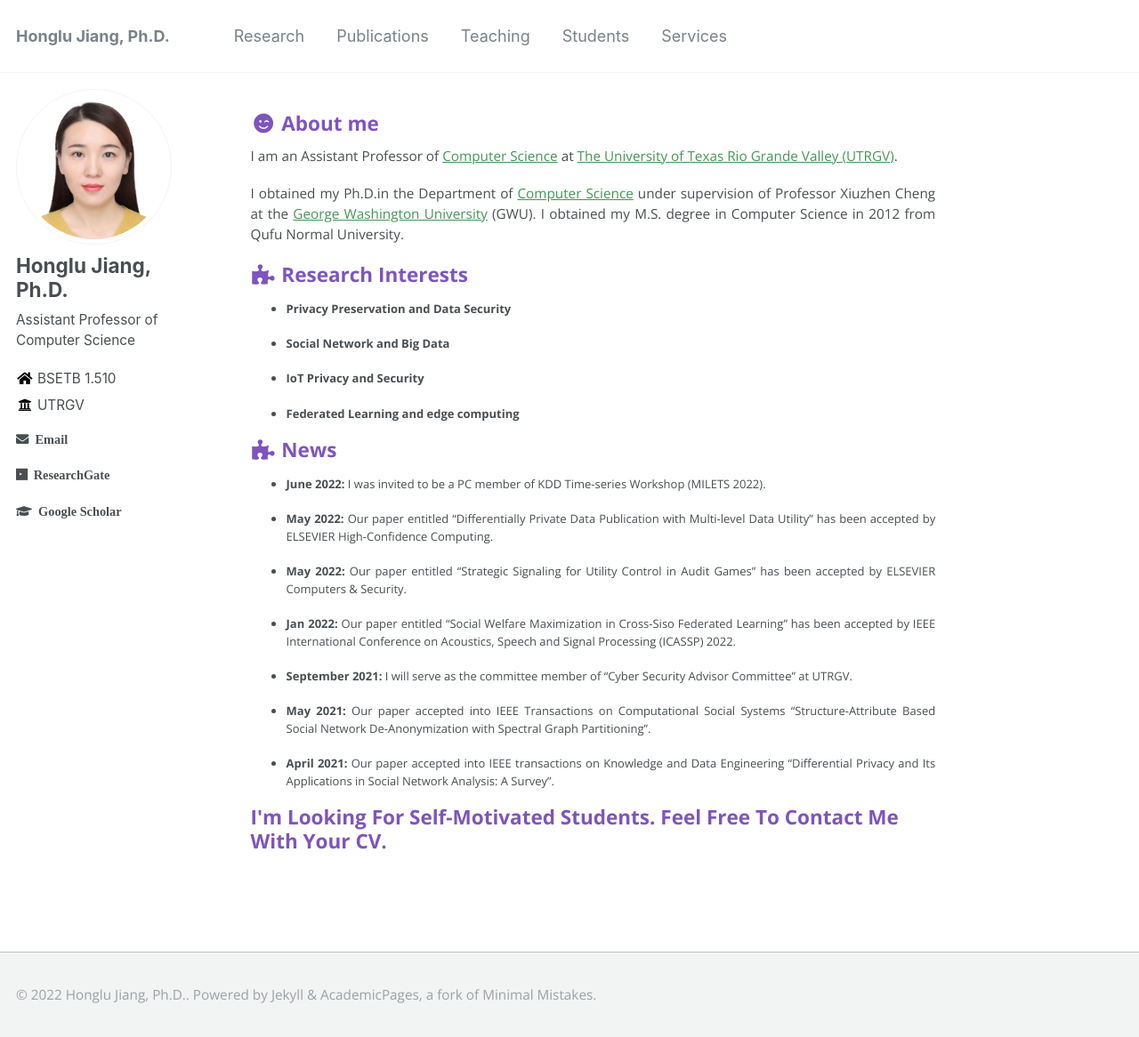
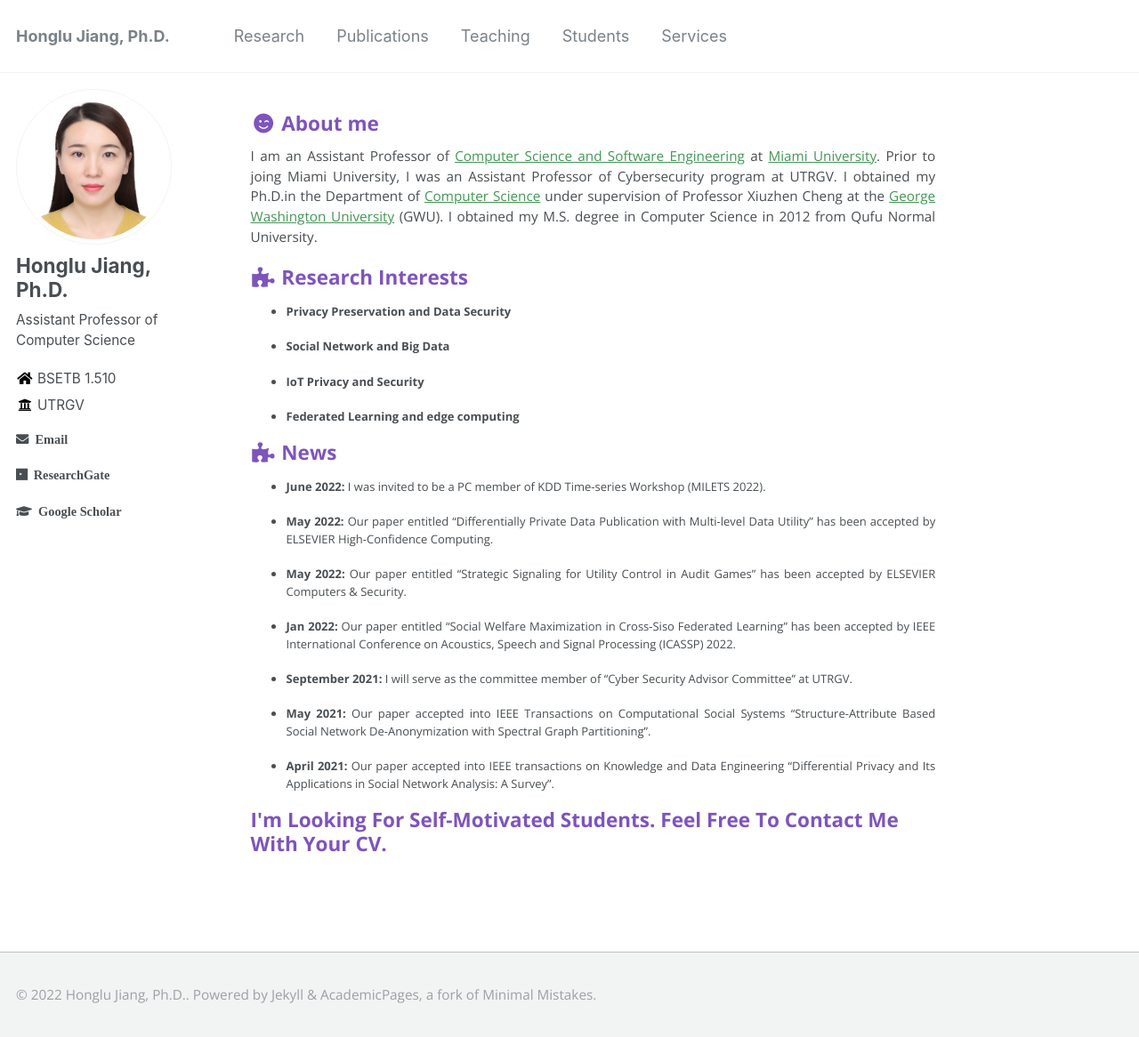
Before and after one commit to hljiang0720/hljiang.github.io, a Jekyll site: the page built from _pages/about.md, in a window 1280 px wide and 1166 px high. Shown: the whole window at 89% size. Built offline with Jekyll 4.4.1, drawn with Linux system fonts in a browser that asks for light colours.

Commit message:
Update about.md

```diff
--- a/_pages/about.md
+++ b/_pages/about.md
@@ -10,8 +10,7 @@ redirect_from:
 
 ### <i class="fa fa-fw fa-smile-wink" aria-hidden="true"></i> About me
 
-I am an Assistant Professor of [Computer Science](https://www.utrgv.edu/csci/) at [The University of Texas Rio Grande Valley (UTRGV)](https://www.utrgv.edu/en-us/).
-
+I am an Assistant Professor of [Computer Science and Software Engineering](https://miamioh.edu/cec/academics/departments/cse/index.html) at [Miami University](https://miamioh.edu/). Prior to joing Miami University, I was an Assistant Professor of Cybersecurity program at UTRGV.
 I obtained my Ph.D.in the Department of [Computer Science](https://www.cs.seas.gwu.edu/) under supervision of Professor Xiuzhen Cheng at the [George Washington University](https://www.gwu.edu/) (GWU). I obtained my M.S. degree in Computer Science in 2012 from Qufu Normal University.
 
 
```
